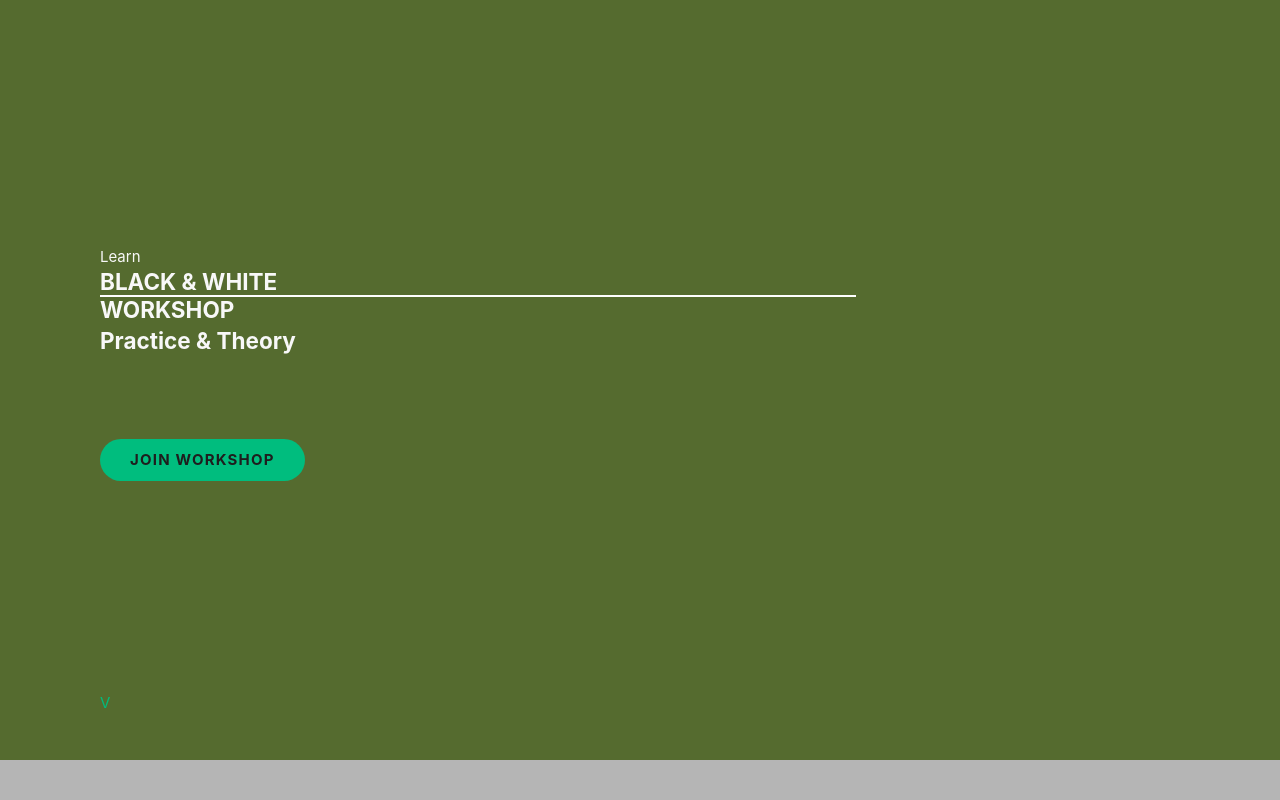
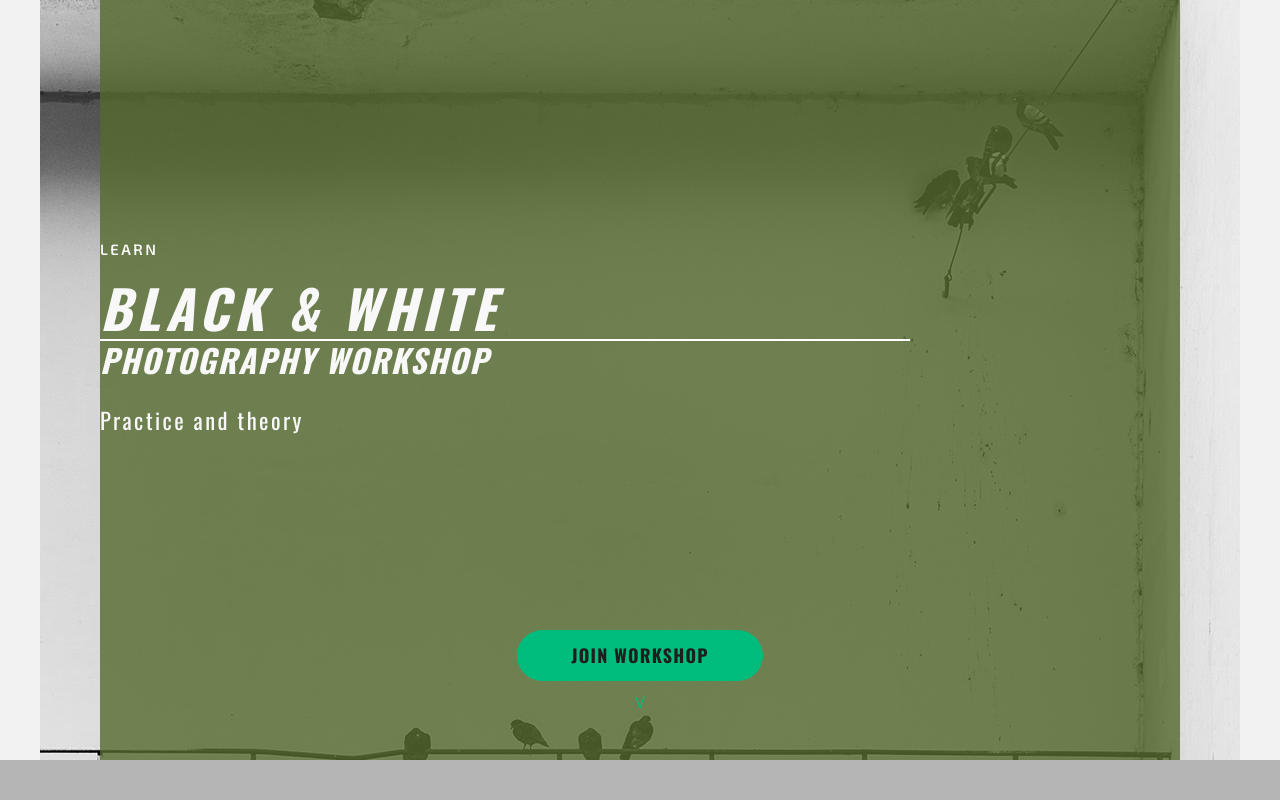
Before and after one commit to IvanSanczewski/PHOTO-WEB, a Vue app: page / in a window 1280 px wide. Shown: the top 800 px of the page. Built offline with nearby package versions, Linux system fonts and the light colour scheme.

Commit message:
Styled hero section

```diff
--- a/index.html
+++ b/index.html
@@ -5,6 +5,9 @@
     <link rel="icon" href="/favicon.ico">
     <meta name="viewport" content="width=device-width, initial-scale=1.0">
     <title>Vite App</title>
+    <link rel="preconnect" href="https://fonts.googleapis.com">
+    <link rel="preconnect" href="https://fonts.gstatic.com" crossorigin>
+    <link href="https://fonts.googleapis.com/css2?family=Exo+2:ital,wght@0,600;1,600&family=Fira+Sans:ital,wght@0,200;0,300;0,400;0,600;1,200;1,300;1,400;1,600;1,900&family=Khand:wght@300;400;600&family=Oswald:wght@300;400;600;700&display=swap" rel="stylesheet">
   </head>
   <body>
     <div id="app"></div>
--- a/src/assets/base.css
+++ b/src/assets/base.css
@@ -50,6 +50,18 @@
   }
 }
 
+/* fonts */
+/* font-family: 'Exo 2', sans-serif; */
+/* font-family: 'Fira Sans', sans-serif; */
+/* font-family: 'Khand', sans-serif; */
+/* font-family: 'Oswald', sans-serif; */
+:root {
+  --font-family-small-h: 'Exo 2', sans-serif;
+  --font-family-large-h: 'Oswald', sans-serif;
+  --font-family-regular-h: 'Fira Sans', sans-serif;
+  --font-family-regular-p: 'Khand', sans-serif;
+}
+
 *,
 *::before,
 *::after {
--- a/src/assets/main.css
+++ b/src/assets/main.css
@@ -44,11 +44,14 @@ body {
 .container-main {
   margin-top: 3em;
   flex-grow: 1;
+  display: flex;
+  flex-direction: column;
 }
 
 .container-footer {
   margin-bottom: 3em;
   flex-shrink: 0;
+  align-self: center;
 }
 
 
@@ -73,32 +76,30 @@ a {
   transition: 0.4s;
 }
 
-.cta-btn {
-  display: inline-block;
-  padding: .6em 2em;
-
-  text-transform: uppercase;
-  font-weight: 700;
-  letter-spacing: 1.2px;
-
-  color: rgb(30, 30, 30) ;
-  background-color: hsla(160, 100%, 37%, 1);
-  border-radius: 100px;
-}
-
-.cta-btn:hover {
-  background-color: hsla(160, 100%, 37%, 0.6);
+p {
+  font-family: var(--font-family-small-h);
+  letter-spacing: .15rem;
 }
 
 h1 {
-  /* margin: .5em 0; */
+  font-size: 3.3rem;
+  font-weight: 900;
+  letter-spacing: .33rem;
+  font-family: var(--font-family-large-h);
+  font-style: italic;
   text-transform: uppercase;
-  line-height: 1.15;
+  line-height: 1.2;
 }
 
 h1 + h1 {
-  width: 70%;
+  width: 75%;
   border-top: 2px solid white;
+
+  /* font-family: var(--font-family-regular-h); */
+  font-size: 2rem;
+  font-weight: 900;
+  line-height: 1.2;
+  letter-spacing: .1rem;
 }
 
 br {
@@ -123,25 +124,66 @@ H E R O
 
 
 .hero {
+  min-height: 95vh;
+  background-image: url('../assets/images/ISP_BLACK_SEA_1873_Edit_225_300.jpg');
+  background-repeat: no-repeat;
+  background-position: center;
   /* margin: 25vh 0; */
-  min-height: 95vh;
-  text-transform: capitalize;
+  /* text-transform: capitalize; */
   /* background: url('../assets/images/ISP_BLACK_SEA_1873_Edit_225_300.jpg'); */
-  /* background-repeat: no-repeat; */
   /* background-size: 100%; */
-  background-color: darkolivegreen;
   /* background-color: rgb(49, 49, 49); */
-  /* background-blend-mode: multiply; */
-  /* background-position: center;  */
 }
 
+.hero .container {
+  background-color: rgba(85, 107, 47, 0.8);
+  /* background-blend-mode: multiply; */
+}
+
+
 .hero__content--title {
-  margin-top: 25dvh
+  margin-top: 24dvh
   /* margin: 2vh 0; */
 }
 
+.hero__content--title p {
+  margin-bottom: 1em;
+  text-transform: uppercase;
+  /* font-style: italic; */
+
+}
+
+.hero h2 {
+  margin-top: 1em;
+
+  font-family: var(--font-family-large-h);
+  font-weight: 400;
+  letter-spacing: .15rem;
+}
+
 .hero__content--cta {
-  margin-top: 5rem;
+  margin-top: 12rem;
+  align-self: center;
+}
+
+.cta-btn {
+  display: inline-block;
+  padding: .6em 3em;
+
+  font-size: 1.2em;
+  font-family: var(--font-family-large-h);
+  text-transform: uppercase;
+  font-weight: 700;
+  letter-spacing: 1.2px;
+
+  color: rgb(30, 30, 30) ;
+  background-color: hsla(160, 100%, 37%, 1);
+  border-radius: 100px;
+}
+
+.cta-btn:hover {
+  /* font-weight: 900; */
+  background-color: hsla(160, 100%, 37%, 0.6);
 }
 
 .next-section {
--- a/src/views/Home.vue
+++ b/src/views/Home.vue
@@ -5,9 +5,9 @@
                 <div class="hero__content--title">
                     <p>learn</p>
                     <h1>black & white</h1>
-                    <h1>workshop</h1>
+                    <h1>photography workshop</h1>
                 </div>
-                <h2>practice & theory</h2>
+                <h2>Practice and theory</h2>
                 <div class="hero__content--cta">
                     <RouterLink to="/Join" class="cta-btn">join workshop</RouterLink>
                 </div>
```
